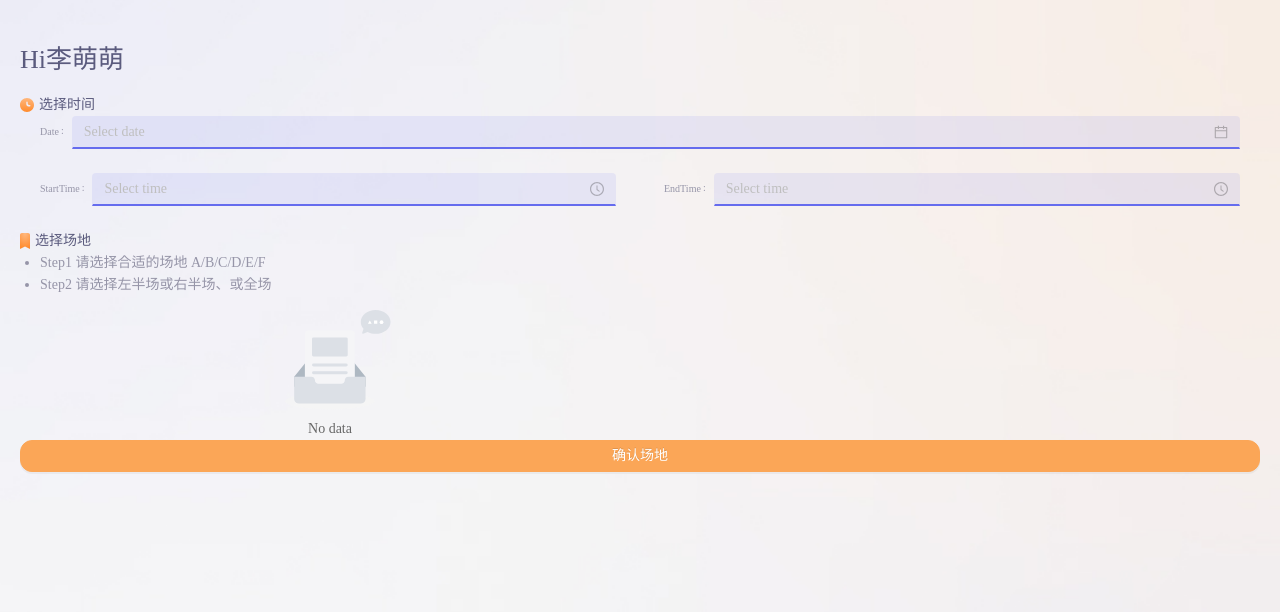
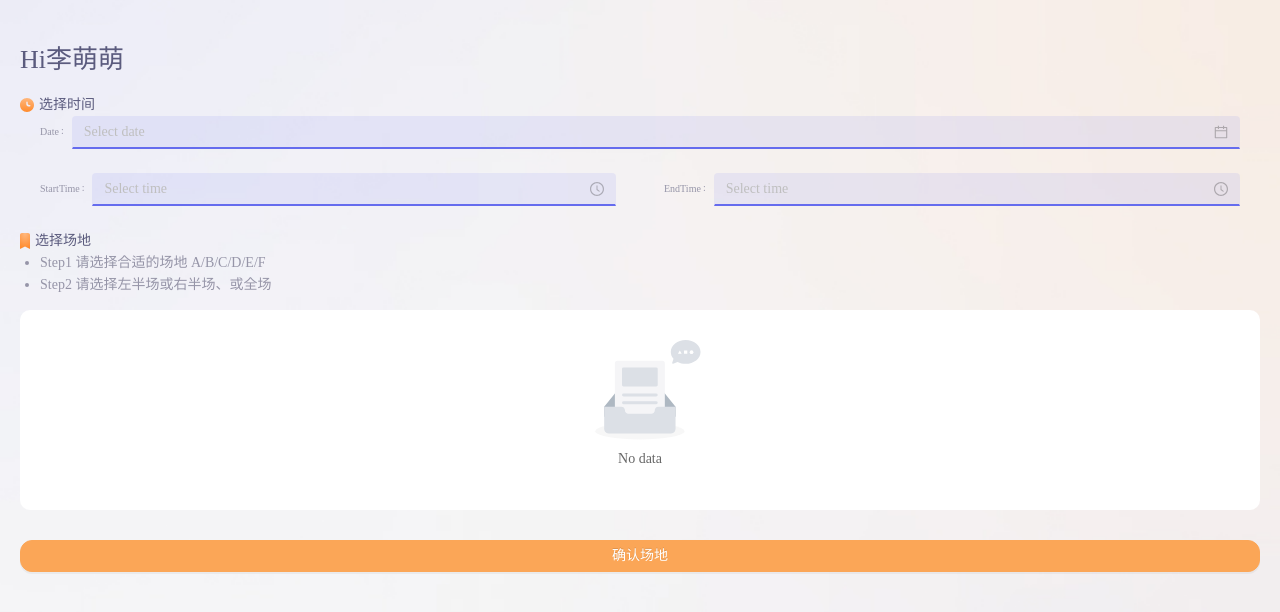
Before and after one commit to tw-wh-devops-community/sipu-basketball-web, a React (Create React App) app: page /book-court in a window 1280 px wide. Shown: the top 612 px of the page. Built offline with nearby package versions, Linux system fonts and the light colour scheme.

Commit message:
[LLR] update style

```diff
--- a/src/features/book-court/courts-selector/courts-board/CourtPicker.tsx
+++ b/src/features/book-court/courts-selector/courts-board/CourtPicker.tsx
@@ -16,6 +16,7 @@ const CourtPicker:React.FC<CourtPickerProps> = ({ courtName, courts }) => {
   return (
     <div className="court-picker">
       <h4>{courtName}</h4>
+      <div className="court">
         <LeftCourt
           id={courts[CourtSubType.LEFT].id}
           disabled={!courts[CourtSubType.LEFT].isAvailable}
@@ -27,6 +28,8 @@ const CourtPicker:React.FC<CourtPickerProps> = ({ courtName, courts }) => {
           selected={selectedCourts.includes(courts[CourtSubType.RIGHT].id)}
         />
       </div>
+
+    </div>
   );
 };
 
--- a/src/features/book-court/courts-selector/courts-board/index.tsx
+++ b/src/features/book-court/courts-selector/courts-board/index.tsx
@@ -9,7 +9,8 @@ const CourtsBoard:React.FC = () => {
 
   return (
     <div className="courts-board">
-      {
+      <div className="courts-board-content">
+        {
           searchedCourts && Object.keys(searchedCourts.courts)
             .map((courtName) => (
               <CourtPicker
@@ -19,6 +20,8 @@ const CourtsBoard:React.FC = () => {
               />
             ))
         }
+      </div>
+
       {!searchedCourts && <Empty />}
     </div>
   );
--- a/src/features/book-court/index.less
+++ b/src/features/book-court/index.less
@@ -79,11 +79,24 @@
   }
 
   .courts-board{
-    display: grid;
-    grid-template-columns: 50% 50%;
+    background-color: #FFF;
+    border-radius: 10px;
+    min-height: 200px;
+    padding-top: 30px;
+    margin-bottom: 30px;
 
+    .courts-board-content{
+      display: grid;
+      grid-template-columns: 50% 50%;
+    }
     .court-picker{
       display: flex;
+      margin: 10px auto;
+
+      .court{
+        margin-left: 5px;
+        display: flex;
+      }
     }
   }
 }
```
Lines whose indentation alone changed are shown as unchanged.
